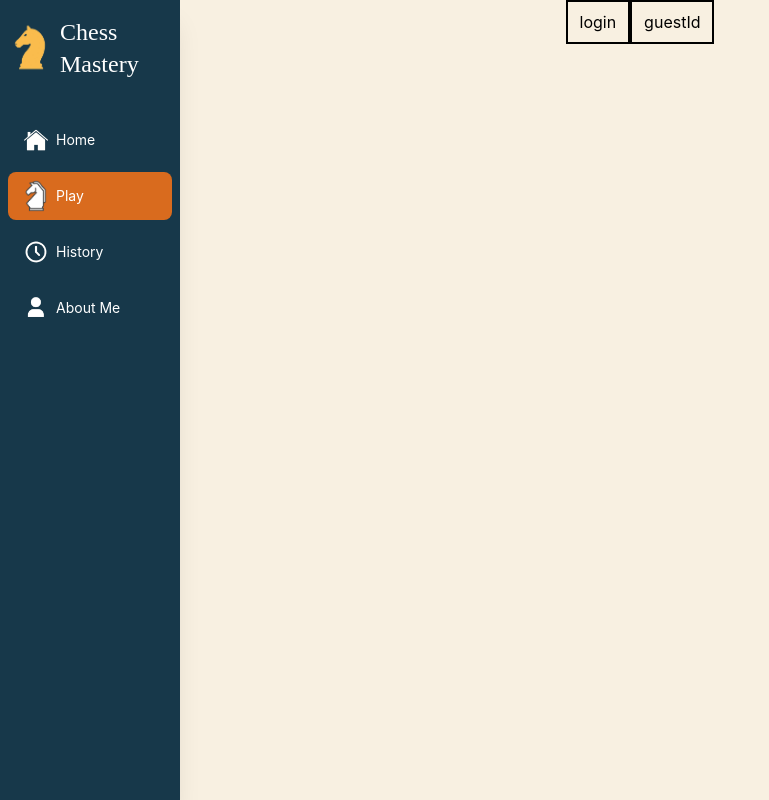
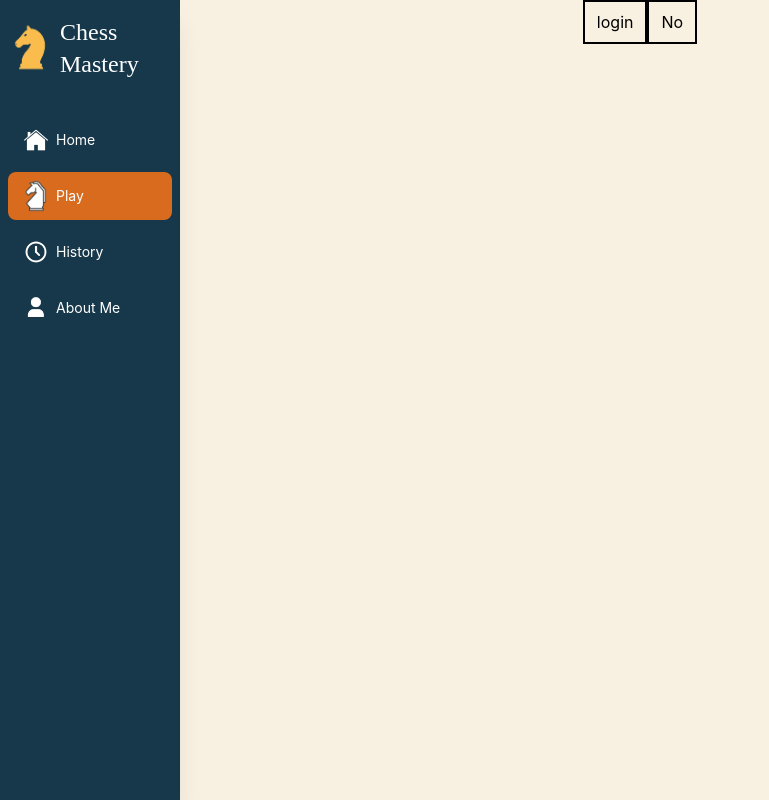
Before and after one commit to rameenali19/Chess-Game, a React (Vite) app: page /game in a window 1280 px wide. Shown: the whole page, without its empty margins (0-769 px from the left). Built offline with nearby package versions, Linux system fonts and the light colour scheme.

Commit message:
Added guest ID mechansim and login modal

```diff
--- a/src/Pages/GamePage.jsx
+++ b/src/Pages/GamePage.jsx
@@ -52,7 +52,7 @@ function GamePage() {
         </main>
       )}
       {
-        !id && mode === null && !localStorage.getItem("guestId") && (
+        !id && mode === null && !guestId && (
           <LoginScreen
             guestId={guestId}
             setGuestId={setGuestId}
@@ -60,7 +60,7 @@ function GamePage() {
         )
       }
       {
-        !id && mode === null && localStorage.getItem("guestId") && (
+        !id && mode === null && guestId && (
           <ModeSelection
             mode={mode}
             setMode={setMode}
@@ -79,7 +79,6 @@ function GamePage() {
             setOpponentColor={setOpponentColor}
             mode={mode}
             guestId={guestId}
-            setGuestId={setGuestId}
           />
         )
       }
--- a/src/Screens/LoginScreen.jsx
+++ b/src/Screens/LoginScreen.jsx
@@ -11,6 +11,7 @@ function LoginScreen({ guestId, setGuestId }) {
       guestId: guestId
     }
     const data = await guest.createGuest(createGuestInfo)
+
   }
   return (
     <div>
@@ -23,7 +24,7 @@ function LoginScreen({ guestId, setGuestId }) {
           createGuestId();
         }}
       >
-        guestId
+        No
       </button>
     </div>
   )
--- a/src/Screens/MainMenu.jsx
+++ b/src/Screens/MainMenu.jsx
@@ -5,14 +5,14 @@ import { useState } from "react";
 import { initialBoardSetup } from "../Chess/Board";
 import { motion } from "framer-motion";
 
-function MainMenu({ turn, setTurn, userColor, setUserColor, opponentColor, setOpponentColor, mode, guestId, setGuestId }) {
+function MainMenu({ turn, setTurn, userColor, setUserColor, opponentColor, setOpponentColor, mode, guestId }) {
 
   const navigate = useNavigate();
   const [hover, setHover] = useState();
 
 
   async function createGame() {
-
+    const playerId = crypto.randomUUID();
     const game = ApiChess.getAPI();
     const createGameInfo = {
       currentTurn: "White",
@@ -20,9 +20,9 @@ function MainMenu({ turn, setTurn, userColor, setUserColor, opponentColor, setOp
       gameStatus: "unfinished",
       enPassant: null,
       promotion: null,
-      // playerId:,
+      playerId: playerId,
       playerColor: userColor,
-      guestId
+      guestId: guestId
 
     }
     const id = await game.createGame(createGameInfo)
```
